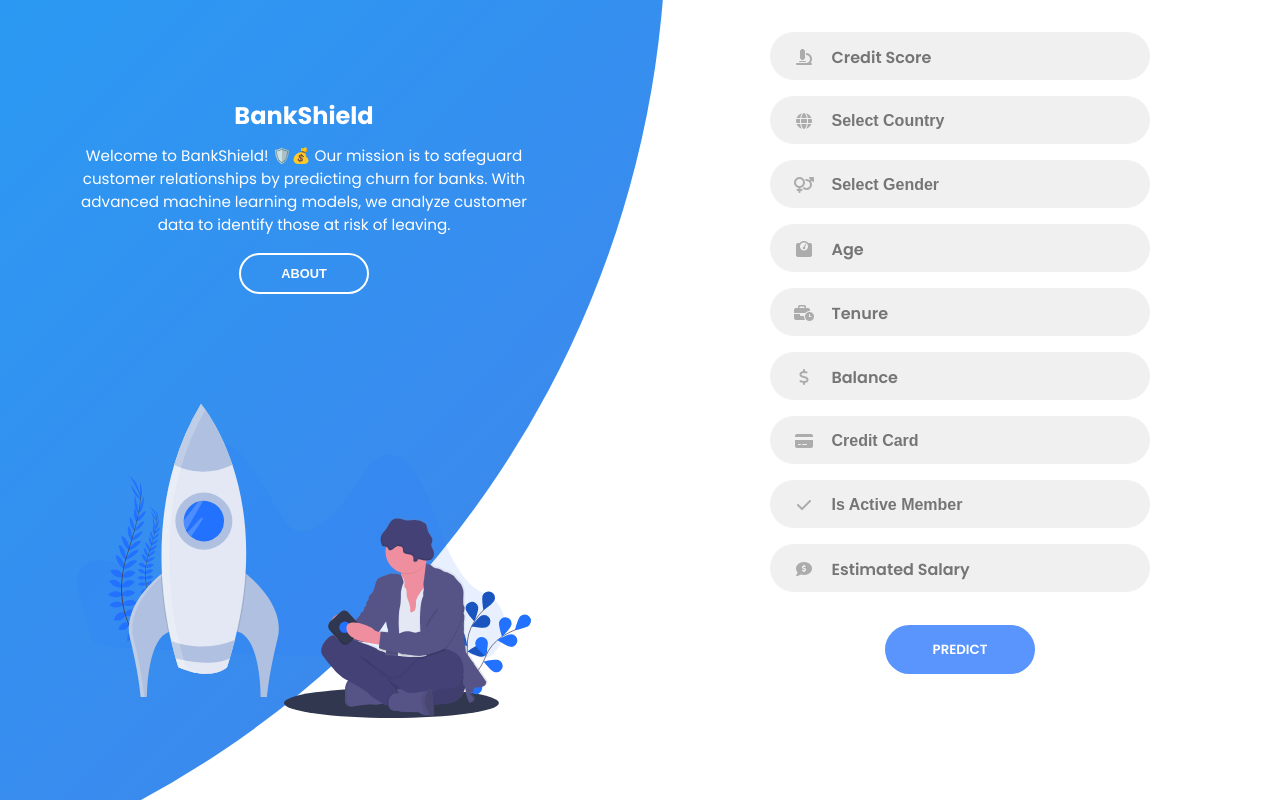
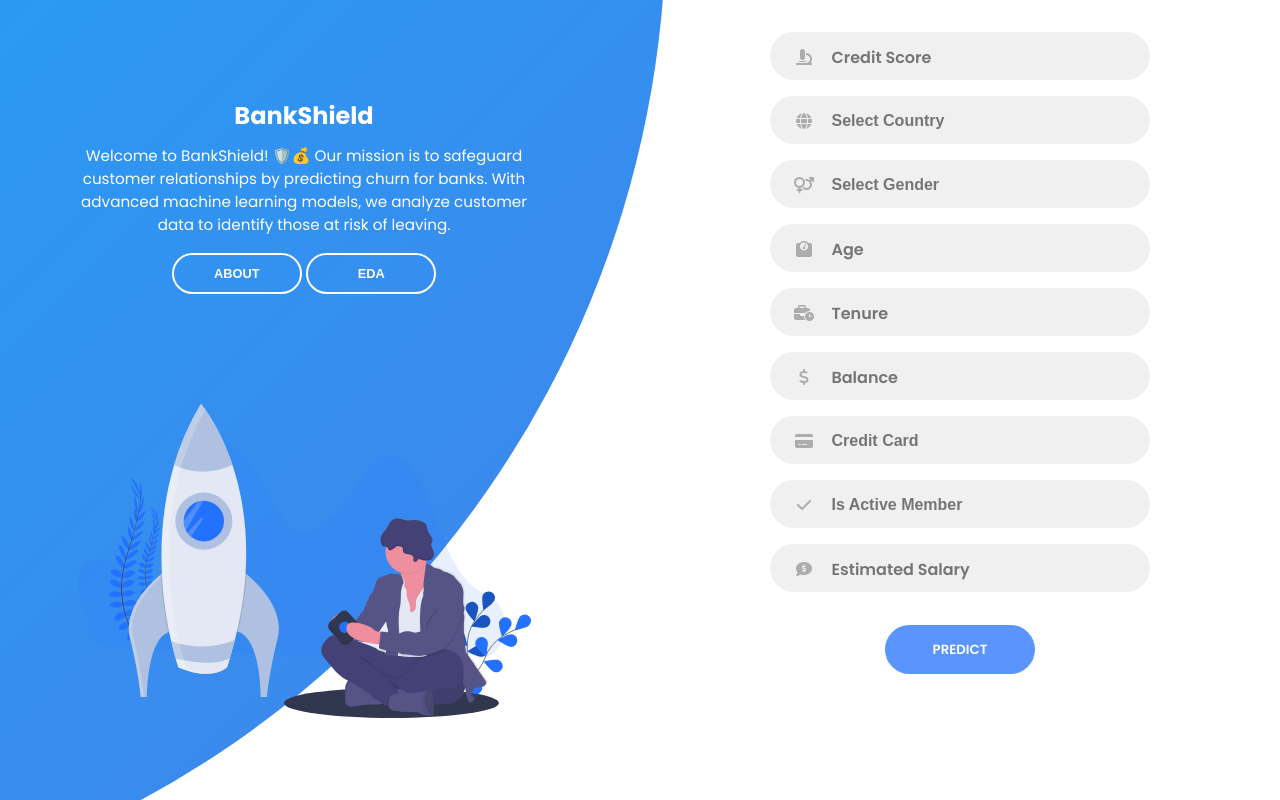
Before and after one commit to mayurd8862/Bank-Customer-Churn-Prediction, a Flask app: page / in a window 1280 px wide. Run offline with Flask 3, Linux system fonts and the light colour scheme; some libraries are stand-ins or nearby versions.

Commit message:
added EDA link to html code

```diff
--- a/templates/test.html
+++ b/templates/test.html
@@ -245,6 +245,7 @@
                 Welcome to BankShield! 🛡️💰 Our mission is to safeguard customer relationships by predicting churn for banks. With advanced machine learning models, we analyze customer data to identify those at risk of leaving.
             </p>
             <button class="btn transparent" id="sign-up-btn">ABOUT</button>
+            <button class="btn transparent" id="eda_btn">EDA</button>
           </div>
           <img src="static/img/log.svg" class="image" alt="" />
         </div>
@@ -264,5 +265,10 @@
     </div>
 
     <script src="static/js/app.js"></script>
+    <script>
+      document.getElementById("eda_btn").addEventListener("click", function() {
+          window.location.href = "https://bankshield-eda.streamlit.app/";
+      });
+    </script>
   </body>
 </html>
```
